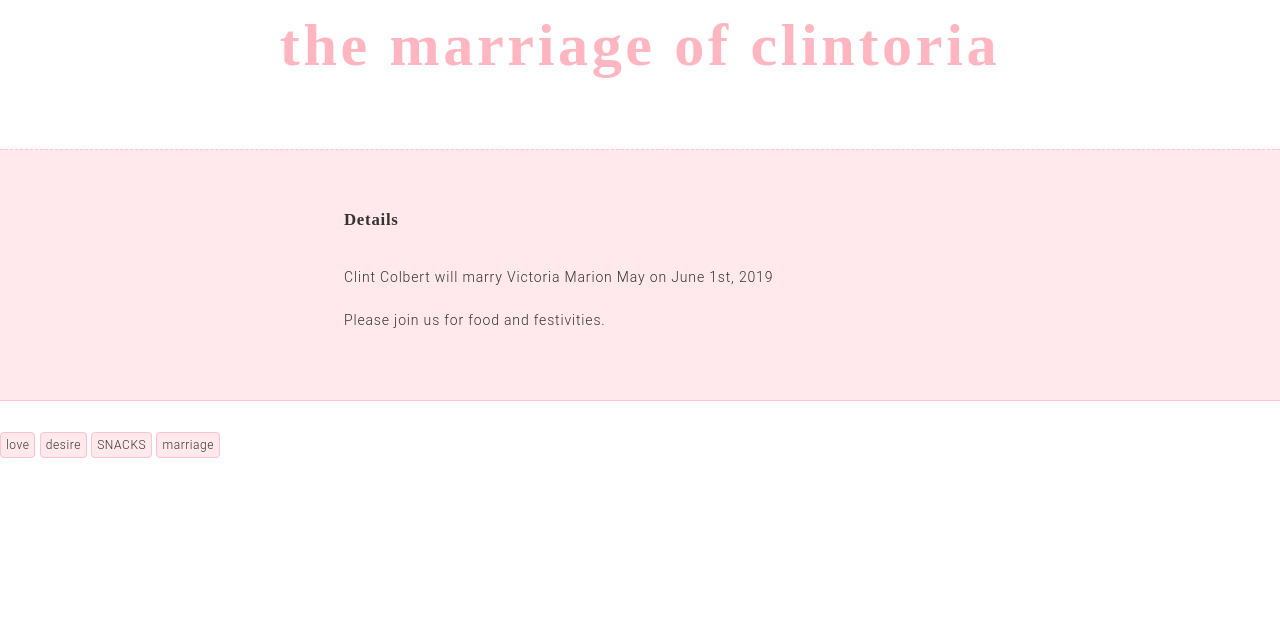
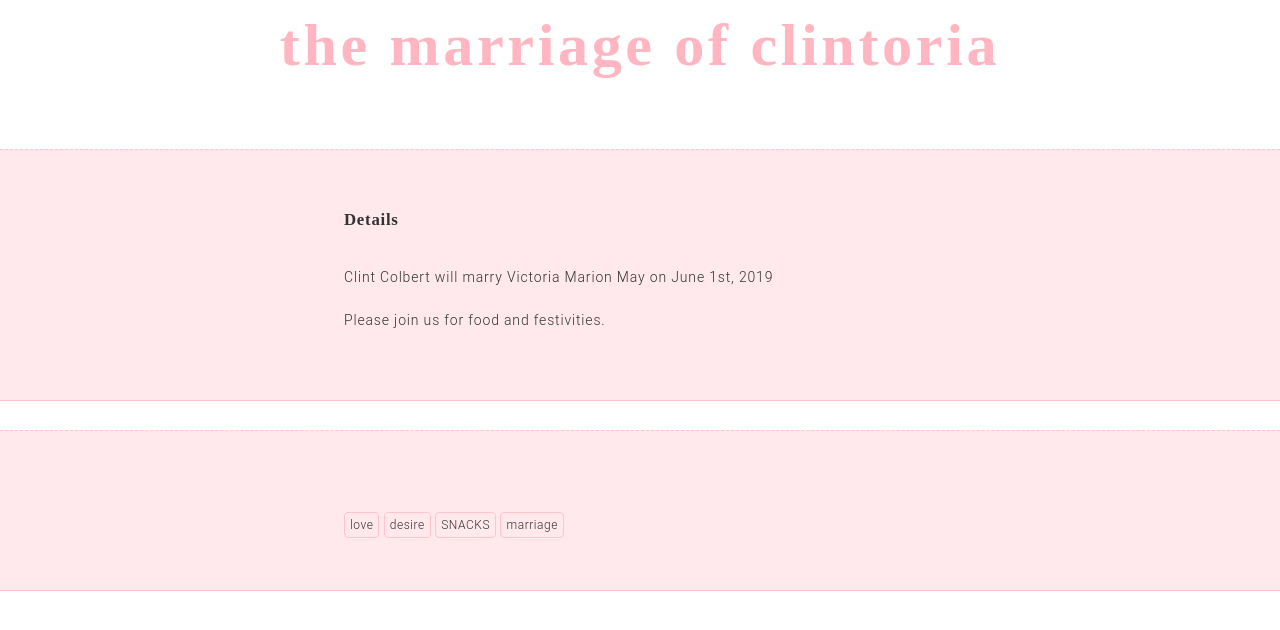
Before and after one commit to dyutibarma/monochrome, a Jekyll site: the page clintoria.html, which Jekyll copies as it is, in a window 1280 px wide. Shown: the top 630 px of the page. Built offline with Jekyll 4.4.1, drawn with Linux system fonts in a browser that asks for light colours.

Commit message:
Update clintoria.html

```diff
--- a/clintoria.html
+++ b/clintoria.html
@@ -67,4 +67,17 @@ pill {
   </div>
 </div>
 <br>
-<pill>love</pill> <pill>desire</pill> <pill>SNACKS</pill> <pill>marriage</pill>
+<div class="w3-row block-head">
+ <div class="w3-full w3-container">
+    <div class="w3-row">
+      <div class="w3-quarter w3-container">
+      </div>
+      <div class="w3-half w3-container">
+	<br>
+	<pill>love</pill> <pill>desire</pill> <pill>SNACKS</pill> <pill>marriage</pill>
+	</div>
+<div class="w3-quarter w3-container">
+      </div>
+    </div>
+  </div>
+</div>
```
